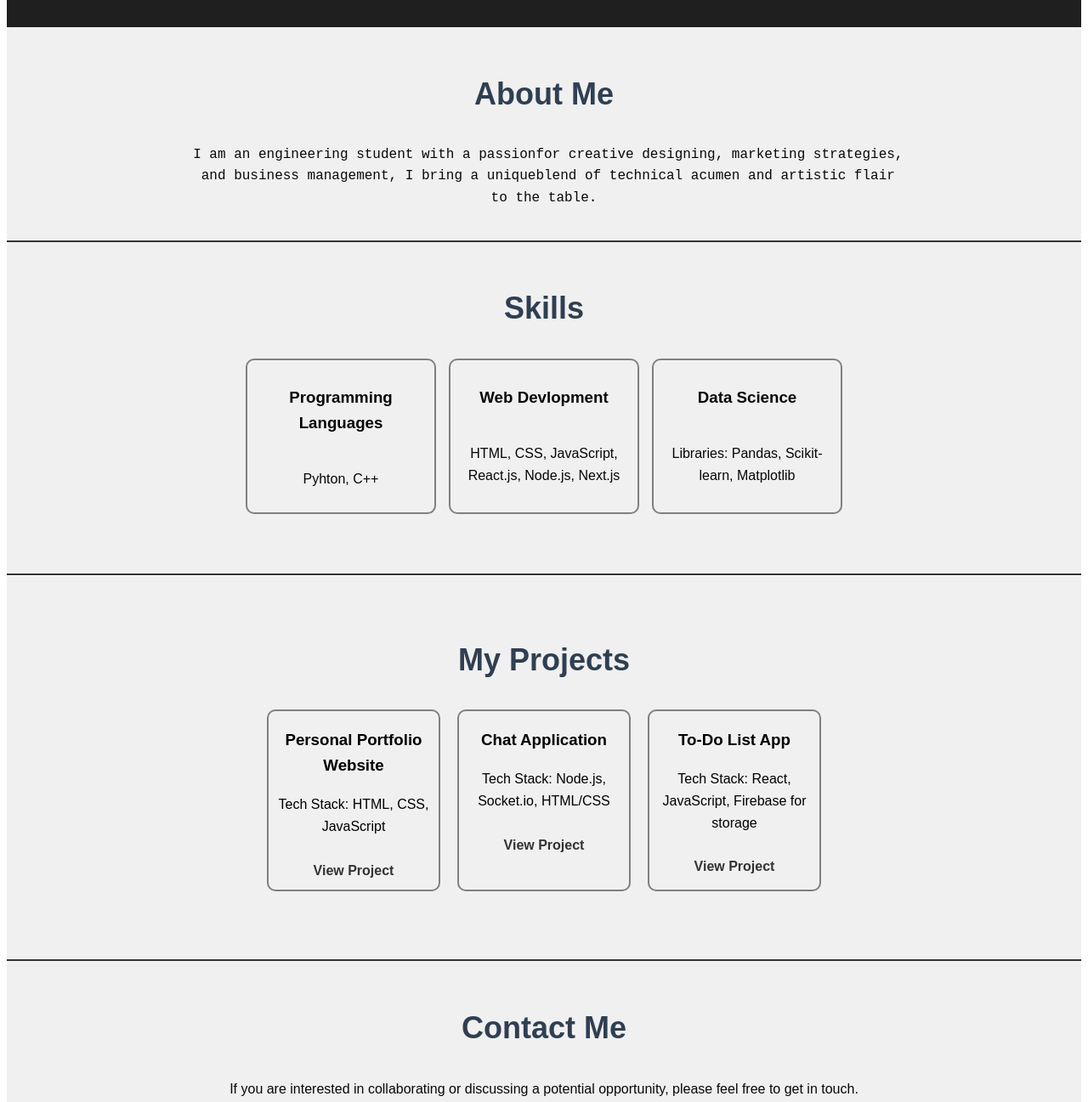
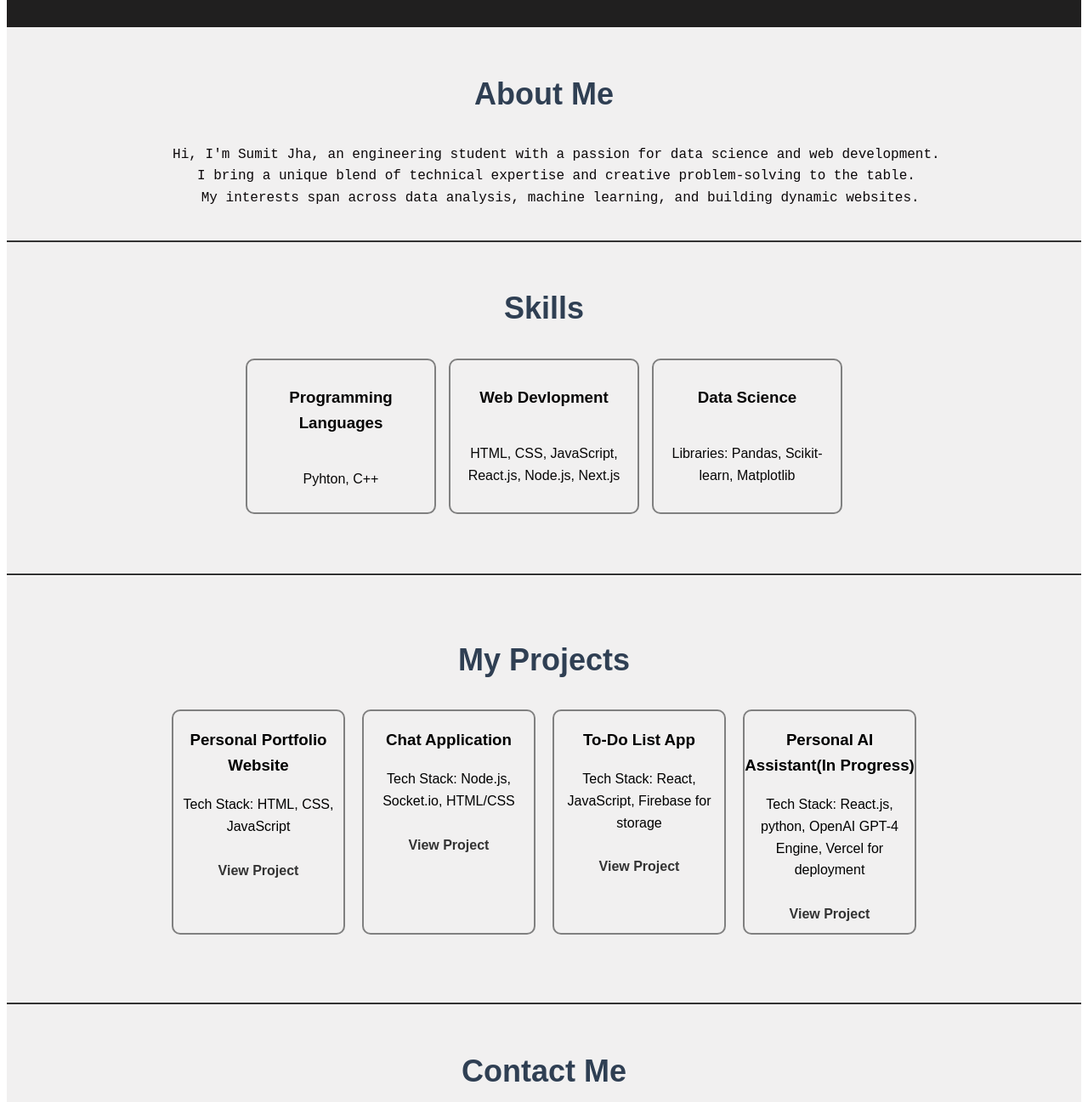
Before and after one commit to EathanHunt84/portfolio, a plain HTML site: page index.html in a window 1280 px wide. Shown: the part 362-1659 px from the top of the page at 85% size. Drawn offline with Linux system fonts and the light colour scheme.

Commit message:
Update index.html
this commit added a new project card

```diff
--- a/index.html
+++ b/index.html
@@ -25,9 +25,9 @@
     <main>
         <section id="about">
             <h2>About Me</h2>
-            <p><pre> I am an engineering student with a passionfor creative designing, marketing strategies,
- and business management, I bring a uniqueblend of technical acumen and artistic flair
- to the table. </pre></p>
+            <p><pre>   Hi, I'm Sumit Jha, an engineering student with a passion for data science and web development.
+    I bring a unique blend of technical expertise and creative problem-solving to the table.
+     My interests span across data analysis, machine learning, and building dynamic websites. </pre></p>
         </section>
 
 
@@ -55,18 +55,24 @@
               <div class="project-card">
                   <h3>Personal Portfolio Website</h3>
                   <p>Tech Stack: HTML, CSS, JavaScript</p>
-                  <a href="#" class="button">View Project</a>
+                  <a href="https://github.com/EathanHunt84/portfolio.git" class="button">View Project</a>
               </div>
               <div class="project-card">
                   <h3>Chat Application</h3>
                   <p>Tech Stack: Node.js, Socket.io, HTML/CSS</p>
-                  <a href="#" class="button">View Project</a>
+                  <a href="https://github.com/EathanHunt84/Chat-App.git" class="button">View Project</a>
               </div>
               <div class="project-card">
                   <h3>To-Do List App</h3>
                   <p>Tech Stack: React, JavaScript, Firebase for storage</p>
-                  <a href="#" class="button">View Project</a>
+                  <a href="https://github.com/EathanHunt84/To-Do-List-Application.git" class="button">View Project</a>
               </div>
+              <div class="project-card">
+                <h3>Personal AI Assistant(In Progress)</h3>
+                <p>Tech Stack: React.js, python, OpenAI GPT-4 Engine, Vercel for deployment</p>
+                <a href="https://github.com/EathanHunt84/gpt-wrapper.git" class="button">View Project</a>
+            </div>
+
           </div>
       </section>
       <!-- <section id="contact">
```
